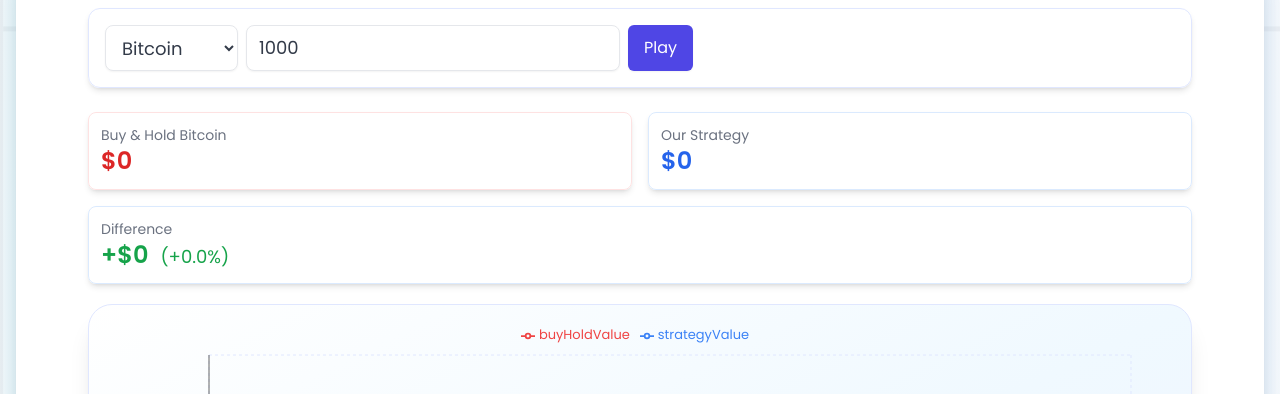
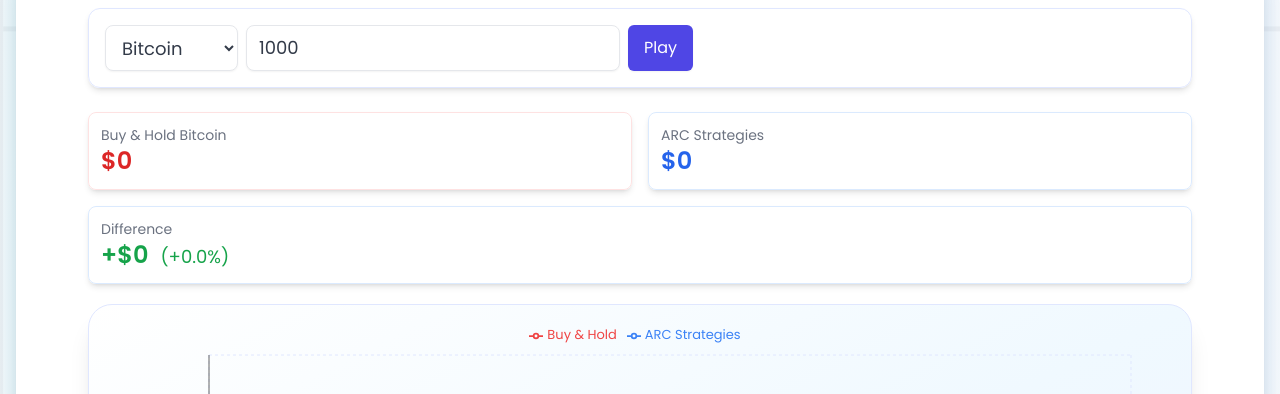
Before and after one commit to Managed-Vault/UPDATEDREPBILLY, a React (Create React App) app: page /#/ in a window 1280 px wide. Shown: the part 8120-8514 px from the top of the page. Built offline with nearby package versions, Linux system fonts and the light colour scheme.

Commit message:
Update chart legends in CryptoChart component

```diff
--- a/src/components/CryptoChart.js
+++ b/src/components/CryptoChart.js
@@ -88,7 +88,7 @@ const CustomTooltip = ({ active, payload, label }) => {
       )}
       {map.strategyValue && (
         <p className="text-blue-600 font-medium">
-          Our Strategy: {fUSD(map.strategyValue.value)}
+          ARC Strategies: {fUSD(map.strategyValue.value)}
         </p>
       )}
       {map.buyHoldValue && map.strategyValue && (
@@ -246,7 +246,7 @@ export default function CryptoChart() {
         </div>
 
         <div className="bg-white/80 backdrop-blur rounded-lg p-3 shadow-md border border-blue-100">
-          <p className="text-gray-500 text-sm">Our Strategy</p>
+          <p className="text-gray-500 text-sm">ARC Strategies</p>
           <p className="text-blue-600 text-xl sm:text-2xl font-semibold">{fUSD(currentValues.strategy)}</p>
         </div>
 
@@ -338,7 +338,7 @@ export default function CryptoChart() {
             <Area
               type="monotone"
               dataKey="buyHoldValue"
-              name="Buy & Hold Bitcoin VS Strategy Value"
+              name="Buy & Hold"
               stroke="#ef4444"
               fill="url(#gradBuyHold)"
               strokeWidth={window.innerWidth < 640 ? 1.5 : 2.5}
@@ -347,6 +347,7 @@ export default function CryptoChart() {
             <Line
               type="monotone"
               dataKey="buyHoldValue"
+              name="Buy & Hold"
               stroke="#ef4444"
               strokeWidth={window.innerWidth < 640 ? 2 : 3}
               dot={false}
@@ -357,7 +358,7 @@ export default function CryptoChart() {
             <Area
               type="monotone"
               dataKey="strategyValue"
-              name="Our Strategy"
+              name="ARC Strategies"
               stroke="#3b82f6"
               fill="url(#gradStrategy)"
               strokeWidth={window.innerWidth < 640 ? 1.5 : 2.5}
@@ -366,14 +367,13 @@ export default function CryptoChart() {
             <Line
               type="monotone"
               dataKey="strategyValue"
+              name="ARC Strategies"
               stroke="#3b82f6"
               strokeWidth={window.innerWidth < 640 ? 2 : 3}
               dot={false}
               activeDot={{ r: 6, strokeWidth: 2 }}
               filter="url(#blueGlow)"
             />
-
-
           </LineChart>
         </ResponsiveContainer>
       </div>
```
